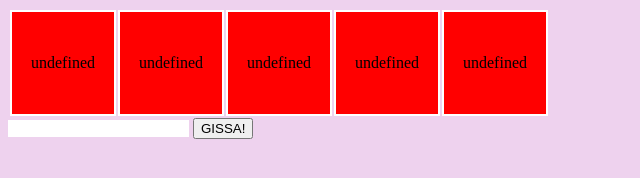
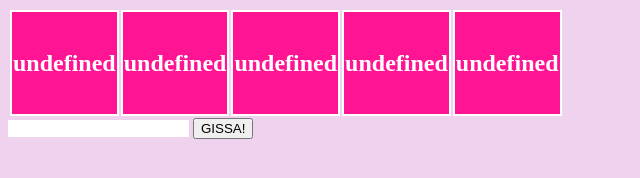
Before and after one commit to jessimoj/JessicasLingo, a plain HTML site: page index.html in a window 1280 px wide. Both pictures are taken after a click on the button "GISSA!". Shown: the whole page, without its empty margins (0-640 px from the left). Drawn offline with Linux system fonts and the light colour scheme.

Commit message:
Ändrat färger och felmeddelande

```diff
--- a/css/style.css
+++ b/css/style.css
@@ -8,6 +8,10 @@ td{
 	width: 100px;
 	text-align: center;
 	border: solid 2px white;
+	color: white;
+	font-size: 24px;
+	font-weight: bold;
+	font-style: uppercase;
 }
 
 input {
--- a/js/game.js
+++ b/js/game.js
@@ -17,10 +17,10 @@ button.addEventListener("click", function(){
 		rutor[i].innerHTML = anvandarOrd[i];
 
 			if (anvandarOrd[i] === valtOrd[i]) {
-				rutor[i].style.background = "green";
+				rutor[i].style.background = "#00FF7F";
 			}
 			else {
-				rutor[i].style.background = "red";
+				rutor[i].style.background = "#FF1493";
 			}
 	}
 
@@ -28,6 +28,6 @@ button.addEventListener("click", function(){
 			alert("GRATTIIIIS!");
 		}
 		else{
-			alert("OBS! FÖRSÖK IGEN!");
+			alert("Försök igen, kompis!");
 		}
 	});
```
Also changed, not shown: 1 other file.
